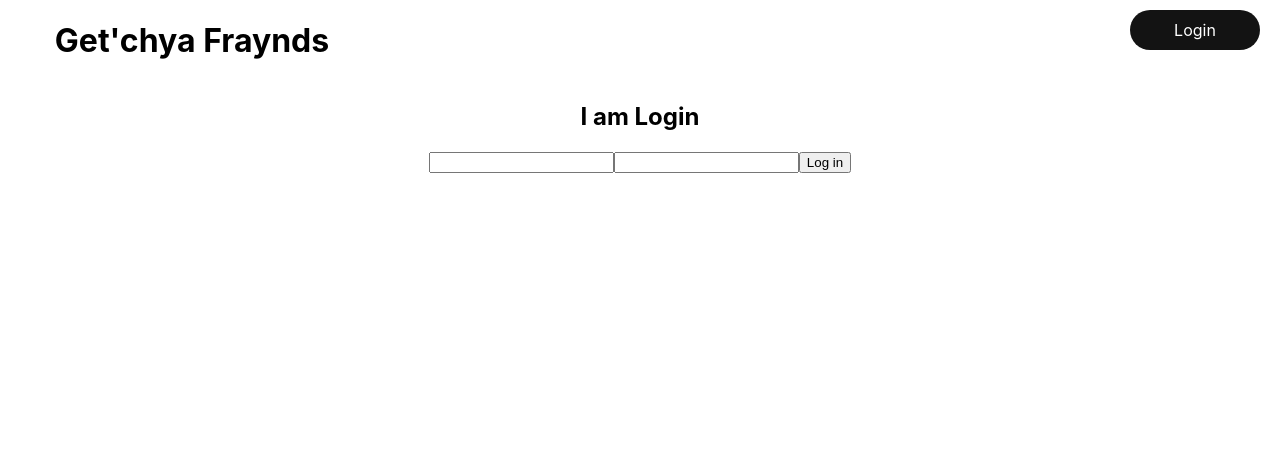
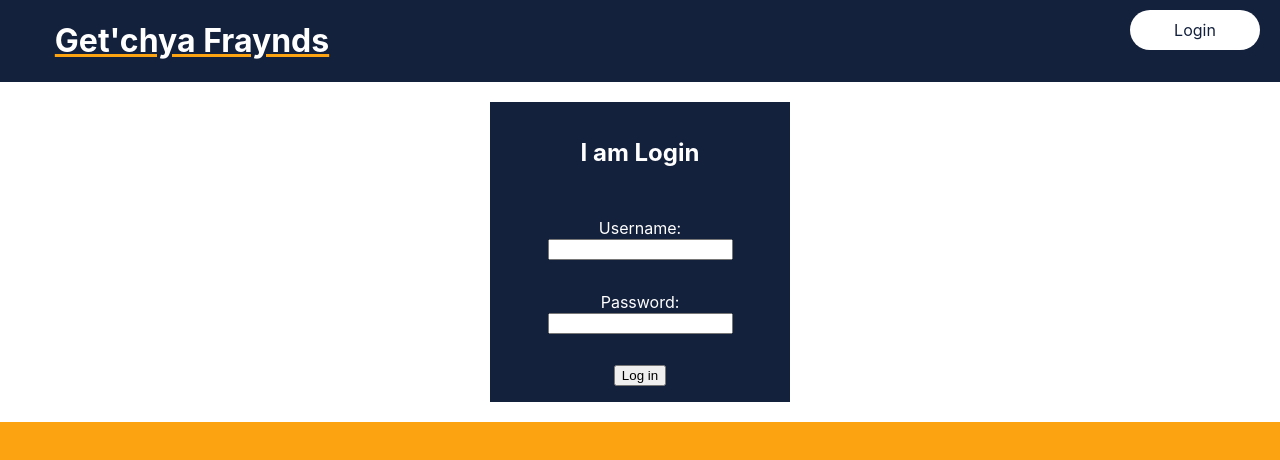
Before and after one commit to bloominstituteoftechnology/web-module-project-client-auth, a React (Create React App) app in the folder friends/: page / in a window 1280 px wide. Shown: the top 460 px of the page. Built offline with nearby package versions, Linux system fonts and the light colour scheme.

Commit message:
Added underline styling to most words on hover and changed over color pallet

```diff
--- a/friends/src/App.css
+++ b/friends/src/App.css
@@ -6,7 +6,12 @@
   display:flex;
   flex-direction:column;
   align-items:center;
+  justify-content:center;
+  background-color:#ffffff;
 
+}
+body{
+  background-color: #fca311;
 }
 
 .App-logo {
@@ -21,7 +26,7 @@
 }
 
 .App-header {
-  background-color: #282c34;
+  background-color: #e5e5e5;
   min-height: 100vh;
   display: flex;
   flex-direction: column;
@@ -48,12 +53,17 @@
   display:flex;
   width:100%;
   justify-content:space-between;
+  background-color: #14213d;
 }
 .header h1{
   width:30%;
   display:flex;
+  color:white;
   justify-content: center;
   align-items: center;
+  font-size: 2rem;
+  text-decoration:underline;
+  text-decoration-color: #fca311;
 }
 nav{
   display:flex;
@@ -65,7 +75,7 @@ nav{
 .linky{
   text-decoration:none;
   width:130px;
-  color:rgba(0, 0, 0, 0.925);
+  color:white;
   display:flex;
   justify-content: center;
   align-items: center;
@@ -74,18 +84,19 @@ nav{
 }
 .linky:hover{
   text-decoration: underline;
+  text-decoration-color:#fca311
 }
 
 .blinders{
   border-radius:30px;
-  background-color:rgba(0, 0, 0, 0.925);
-  color:white;
+  background-color:white;
+  color:#14213d;;
 }
 
 .friend-card{
   width:300px;
   height:300px;
-  background-color:rgba(0, 0, 0, 0.925);
+  background-color:#14213d;
   color:white;
   display:flex;
   justify-content:center;
@@ -93,20 +104,27 @@ nav{
   flex-direction:column;
   margin:20px;
 }
+.friend-card:hover{
+  text-decoration:underline;
+  text-decoration-color:#fca311;
+}
 
 .friendlist{
   display:flex;
   flex-wrap:wrap;
+  background-color: white;
+  width:100%;
 }
 
 .form-container{
   width:300px;
   height:300px;
-  background-color:rgba(0, 0, 0, 0.925);
+  background-color:#14213d;
   color:white;
   display:flex;
   align-items:center;
   flex-direction:column;
+  justify-content: space-around;
   margin:20px;
 }
 .form-grouped{
@@ -115,3 +133,14 @@ nav{
   justify-content:space-around;
   height:200px;
 }
+.form{
+  width:300px;
+  height:300px;
+  background-color:#14213d;
+  color:white;
+  display:flex;
+  align-items:center;
+  flex-direction:column;
+  margin:20px;
+  justify-content: space-around;
+}
--- a/friends/src/components/Login.js
+++ b/friends/src/components/Login.js
@@ -30,18 +30,24 @@ const Login = (props) =>{
 
     return(<form action="" className="form" onSubmit={login}>
         <h2>I am Login</h2>
+        <div>
+            <label>Username:</label><br/>
             <input
                 type="text"
                 name="username"
                 value={state.username}
                 onChange={handleChange}
             />
+        </div>
+        <div>
+            <label>Password:</label><br/>
             <input
                 type="password"
                 name="password"
                 value={state.password}
                 onChange={handleChange}
             />
+        </div>
         <button>Log in</button>
     </form>)
 }
--- a/friends/src/reducers/index.js
+++ b/friends/src/reducers/index.js
@@ -18,7 +18,8 @@ const reducer = (state = initialState, action)=>{
           return({
             ...state,
             friends: action.payload,
-            isFetching:false
+            isFetching:false,
+            loggedIn:true
           });
         case(LOG_IN):
           return({
```
Lines whose indentation alone changed are shown as unchanged.
